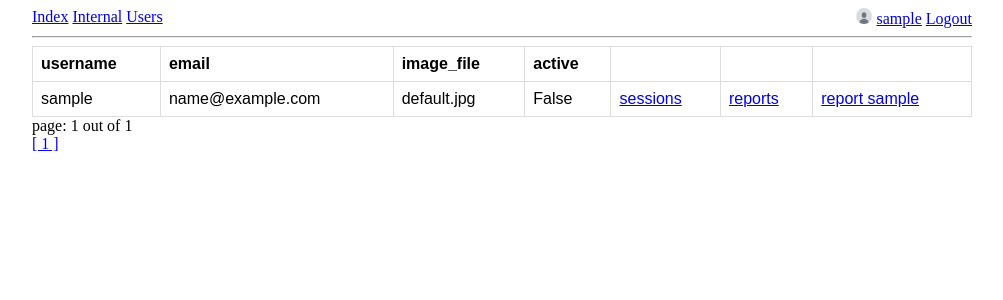
After one commit to rafalbraun/flask-secure-session-based-app, a Flask app: page /users in a window 1280 px wide. The commit adds this page. Shown: the top 300 px of the page, without its empty margins (138-1141 px from the left). Run offline with Flask 3, Linux system fonts and the light colour scheme; the visitor is signed in with stand-in values (Sample User, id 1); data comes from the database, SQL or seed files in the repository.

Commit message:
basic administration dashboard

```diff
--- a/app.py
+++ b/app.py
@@ -5,12 +5,13 @@ from flask_login import LoginManager, UserMixin, login_user, current_user, logou
 from flask_mail import Mail, Message
 from itsdangerous import TimedJSONWebSignatureSerializer as Serializer
 from config import Config
-from models import db, bcrypt, User, Session
-from forms import RegistrationForm, LoginForm, RequestResetForm, ResetPasswordForm, RequestActivationForm
+from models import db, bcrypt, User, Session, Report
+from forms import RegistrationForm, LoginForm, RequestResetForm, ResetPasswordForm, RequestActivationForm, ReportUserForm
 from functools import wraps
 from dotenv import load_dotenv
 from datetime import datetime, timedelta
 import uuid
+import math
 
 load_dotenv()
 
@@ -22,6 +23,17 @@ bcrypt.init_app(app)
 login_manager = LoginManager(app)
 login_manager.login_view = 'login'
 mail = Mail(app)
+limit = 10
+
+def pagination(clazz, count, rows):
+    entries = []
+    for row in rows:
+        row_dict = row._asdict()
+        instance = clazz(**row_dict)
+        entries.append(instance)
+    page_count = math.ceil(count/limit)
+    page_range = range(1, page_count+1)
+    return entries, page_count, page_range
 
 @app.route("/")
 def index():
@@ -31,6 +43,56 @@ def index():
 @login_required
 def internal():
     return render_template('internal.html')
+
+@app.route("/users")
+@login_required
+def users():
+    pagenum = request.args.get('page', default=1, type=int)
+    offset = (pagenum-1) * limit
+    count = db.session.query(User).count()
+    entries = db.session.query(User.username, User.email, User.password, User.active, User.image_file).limit(limit).offset(offset).all()
+    users, page_count, page_range = pagination(User, count, entries)
+    return render_template('users.html', users=users, page_count=page_count, pagenum=pagenum, page_range=page_range)
+
+@app.route("/sessions/<username>")
+@login_required
+def sessions(username):
+    pagenum = request.args.get('page', default=1, type=int)
+    offset = (pagenum-1) * limit
+    user = db.session.query(User).filter_by(username=username).first()
+    count = db.session.query(Session).filter_by(user_id=user.id).count()
+    entries = db.session.query(Session.user_id, Session.token, Session.created_at, Session.expires_at, Session.active, Session.device, Session.ip_address).filter_by(user_id=user.id).limit(limit).offset(offset).all()
+    sessions, page_count, page_range = pagination(Session, count, entries)
+    return render_template('sessions.html', sessions=sessions, page_count=page_count, pagenum=pagenum, page_range=page_range, username=username)
+
+@app.route("/reports/<username>")
+@login_required
+def reports(username):
+    pagenum = request.args.get('page', default=1, type=int)
+    offset = (pagenum-1) * limit
+    user = db.session.query(User).filter_by(username=username).first()
+    count = db.session.query(Report).filter_by(user_id=user.id).count()
+    entries = db.session.query(Report.user_id, Report.created_at, Report.expires_at).filter_by(user_id=user.id).limit(limit).offset(offset).all()
+    reports, page_count, page_range = pagination(Report, count, entries)
+    return render_template('reports.html', reports=reports, page_count=page_count, pagenum=pagenum, page_range=page_range, username=username)
+
+@app.route("/report_user/<username>", methods=['GET', 'POST'])
+@login_required
+def report_user(username):
+    form = ReportUserForm()
+    if form.validate_on_submit():
+        user = db.session.query(User).filter_by(username=username).first()
+        ## TODO check if user found
+        new_report = Report(
+            user_id=user.id,
+            created_at=datetime.utcnow(),
+            expires_at=None
+        )
+        db.session.add(new_report)
+        db.session.commit()
+        flash(f'User {username} has been reported.', 'success')
+        return redirect(url_for('report_user', username=username))
+    return render_template('report_user.html', title='Report User', username=username, form=form)
 
 @login_manager.user_loader
 def load_user(user_id):
--- a/forms.py
+++ b/forms.py
@@ -1,5 +1,5 @@
 from flask_wtf import FlaskForm
-from wtforms import StringField, PasswordField, SubmitField, BooleanField
+from wtforms import StringField, PasswordField, SubmitField, BooleanField, TextAreaField
 from wtforms.validators import DataRequired, Length, Email, EqualTo, ValidationError
 from models import User
 
@@ -48,3 +48,7 @@ class RequestActivationForm(FlaskForm):
         user = User.query.filter_by(email=email.data).first()
         if user is None:
             raise ValidationError('There is no account with that email. You must register first.')
+
+class ReportUserForm(FlaskForm):
+    explaination = TextAreaField('Explaination', validators=[DataRequired()])
+    submit = SubmitField('Report User')
--- a/models.py
+++ b/models.py
@@ -16,6 +16,7 @@ class User(db.Model, UserMixin):
     image_file = db.Column(db.String(20), nullable=False, default='default.jpg')
     password = db.Column(db.String(60), nullable=False)
     active = db.Column(db.Boolean, nullable=False, default=False)
+    blocked = db.Column(db.Boolean, nullable=False, default=False)
 
     def create_reset_token(self, expires_sec=1800):
         s = Serializer(current_app.config['SECRET_KEY'], expires_in=1800, salt='password-salt')
@@ -55,3 +56,9 @@ class Session(db.Model):
 
     def is_valid(self):
         return self.active and (self.expires_at is None or self.expires_at > datetime.utcnow())
+
+class Report(db.Model):
+    id = db.Column(db.Integer, primary_key=True)
+    user_id = db.Column(db.Integer, db.ForeignKey('user.id'), nullable=False)
+    created_at = db.Column(db.DateTime, default=datetime.utcnow)
+    expires_at = db.Column(db.DateTime)
--- a/static/css/style.css
+++ b/static/css/style.css
@@ -8,3 +8,20 @@ body {
     width: 16px;
     height: 16px;
 }
+
+table {
+    font-family: arial, sans-serif;
+    border-collapse: collapse;
+    width: 100%;
+}
+
+td, th {
+    border: 1px solid #dddddd;
+    text-align: left;
+    padding: 8px;
+}
+
+textarea {
+    width: 100%;
+    resize: vertical;
+}
--- a/templates/base.html
+++ b/templates/base.html
@@ -14,6 +14,7 @@
     	<a href="/">Index</a>
 	    {% if current_user.is_authenticated %}
     	<a href="/internal">Internal</a>
+    	<a href="/users">Users</a>
 	    {% endif %}
 	    </div>
     	<div class="right">
--- /dev/null
+++ b/templates/users.html
@@ -0,0 +1,40 @@
+{% extends "base.html" %}
+{% block content %}
+
+	<table>
+		<tr>
+			<th>username</th>
+			<th>email</th>
+			<th>image_file</th>
+			<th>active</th>
+			<th></th>
+			<th></th>
+			<th></th>
+		</tr>
+		{% for user in users %}
+		<tr>
+			<td>{{ user.username }}</td>
+			<td>{{ user.email }}</td>
+			<td>{{ user.image_file }}</td>
+			<td>{{ user.active }}</td>
+			<td><a href="/sessions/{{ user.username }}">sessions</a></td>
+			<td><a href="/reports/{{ user.username }}">reports</a></td>
+			<td><a href="/report_user/{{ user.username }}">report {{ user.username }}</a></td>
+		</tr>
+		{% endfor %}
+	</table>
+
+	{% if page_count == 0 %}
+		no users
+	{% else %}
+		page: {{ pagenum }} out of {{ page_count }}<br>
+	    {% for page in page_range %}
+	    	{% if page == pagenum %}
+	        <a href="/users?page={{page}}">[ {{page}} ]</a>
+	    	{% else %}
+	        <a href="/users?page={{page}}">{{page}}</a>
+	    	{% endif %}
+	    {% endfor %}
+    {% endif %}
+
+{% endblock %}
```
Also changed, not shown: templates/report_user.html (added, +31 -0 lines), templates/reports.html (added, +32 -0 lines), templates/sessions.html (added, +40 -0 lines), README.md.
